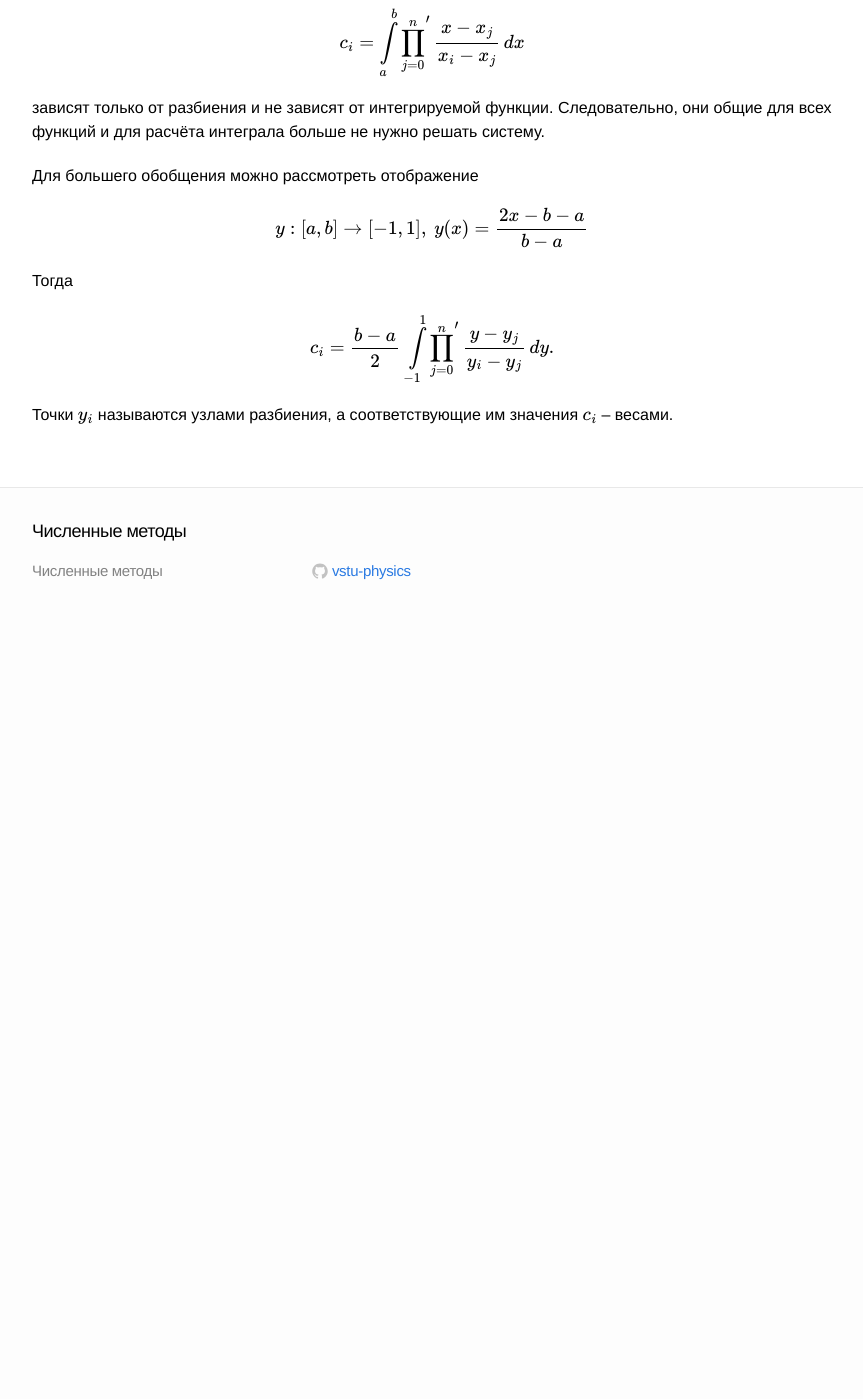
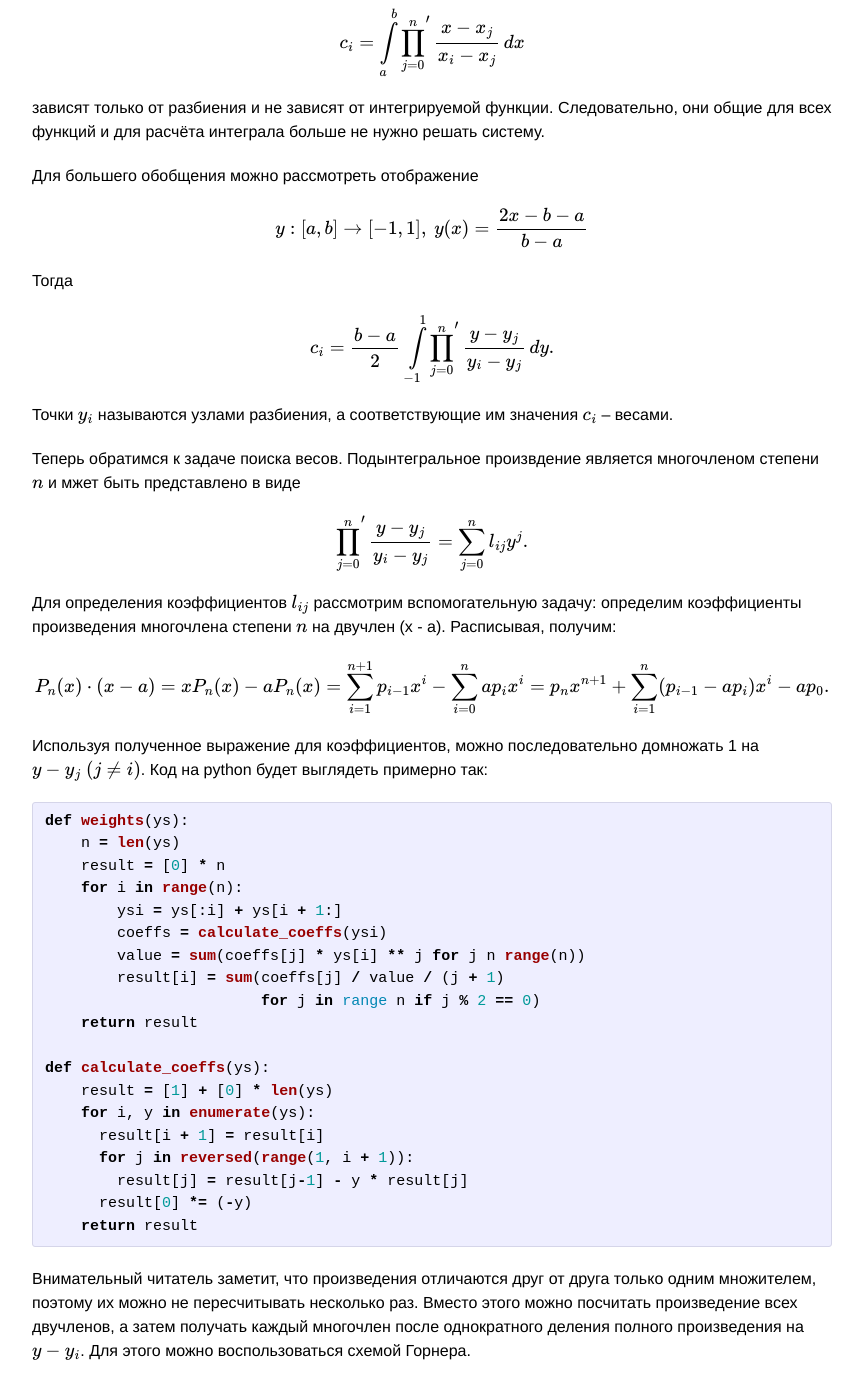
Before and after one commit to VSTU-physics/numeric-methods, a Jekyll site: the page built from _posts/2014-09-24-integrate-lagrange.md, in a window 1280 px wide and 1400 px high, scrolled down 837 px. Shown: the whole window, without its empty margins (208-1071 px from the left). Built offline with Jekyll 4.4.1, drawn with Linux system fonts in a browser that asks for light colours; formulas are drawn with MathJax 3; before the commit the page ends 1465 px from its top, so only the background shows below that; some of the changed text lies outside the part shown.

Commit message:
добавлен код для полинома Лагранжа

```diff
--- a/_posts/2014-09-23-integrate.markdown
+++ b/_posts/2014-09-23-integrate.markdown
@@ -12,6 +12,7 @@ categories: интегрирование
 2. аппроксимация функцией с известным значением интеграла:
   + [интерполирующим полиномом (через вычисление его коэффициентов)]({{ "/интегрирование/2014/09/23/integrate-polynomial/" | prepend: site.baseurl }}),
   + [многочленом Лагранжа (через вычисление весов)]({{ "/интегрирование/2014/09/23/integrate-lagrange/" | prepend: site.baseurl }});
+  + адаптивные методы (метод прямоугольников, трапеций, парабол)
 3. [квадратурные фрмулы Гаусса]({{ "/интегрирование/2014/09/23/integrate-gauss/" | prepend: site.baseurl }});
 4. tanh-sinh, erf, sinh-sinh и им подобные квадратуры, основанные на замене
    переменной и формуле Эйлера-Маклорена;
--- a/_posts/2014-09-24-integrate-lagrange.md
+++ b/_posts/2014-09-24-integrate-lagrange.md
@@ -66,3 +67,53 @@ $$
 
 Точки $$ y_i $$ называются узлами разбиения, а соответствующие им значения
 $$ c_i $$ -- весами.
+
+Теперь обратимся к задаче поиска весов. Подынтегральное произвдение является многочленом
+степени $$ n $$ и мжет быть представлено в виде
+
+$$
+    \prod_{j=0}^n' \frac{y - y_j}{y_i - y_j} = \sum_{j=0}^n l_{ij} y^j.
+$$
+
+Для определения коэффициентов $$ l_{ij} $$ рассмотрим вспомогательную задачу:
+определим коэффициенты произведения многочлена степени $$ n $$ на двучлен
+(x - a). Расписывая, получим:
+
+$$
+    P_n(x)\cdot(x-a) = x P_n(x) - a P_n(x) = \sum_{i=1}^{n+1} p_{i-1} x^i -
+    \sum_{i=0}^n ap_i x^i = p_n x^{n + 1} + \sum_{i=1}^n (p_{i-1} - ap_i) x^i -
+    ap_0.
+$$
+
+Используя полученное выражение для коэффициентов, можно последовательно
+домножать 1 на  $$ y - y_j\ (j \ne i) $$. Код на python будет выглядеть примерно
+так:
+
+
+{% highlight python %}
+def weights(ys):
+    n = len(ys)
+    result = [0] * n
+    for i in range(n):
+        ysi = ys[:i] + ys[i + 1:]
+        coeffs = calculate_coeffs(ysi)
+        value = sum(coeffs[j] * ys[i] ** j for j n range(n))
+        result[i] = sum(coeffs[j] / value / (j + 1)
+                        for j in range n if j % 2 == 0)
+    return result
+
+def calculate_coeffs(ys):
+    result = [1] + [0] * len(ys)
+    for i, y in enumerate(ys):
+      result[i + 1] = result[i]
+      for j in reversed(range(1, i + 1)):
+        result[j] = result[j-1] - y * result[j]
+      result[0] *= (-y)
+    return result
+{% endhighlight %}
+
+Внимательный читатель заметит, что произведения отличаются друг от друга только
+одним множителем, поэтому их можно не пересчитывать несколько раз. Вместо этого
+можно посчитать произведение всех двучленов, а затем получать каждый многочлен
+после однократного деления полного произведения на $$ y - y_i $$. Для этого
+можно воспользоваться схемой Горнера.
```
Also changed, not shown: other parts of _posts/2014-09-24-integrate-lagrange.md (+4 -3 lines), _posts/2014-09-24-integrate-polynomial.md (+21 -0 lines).
